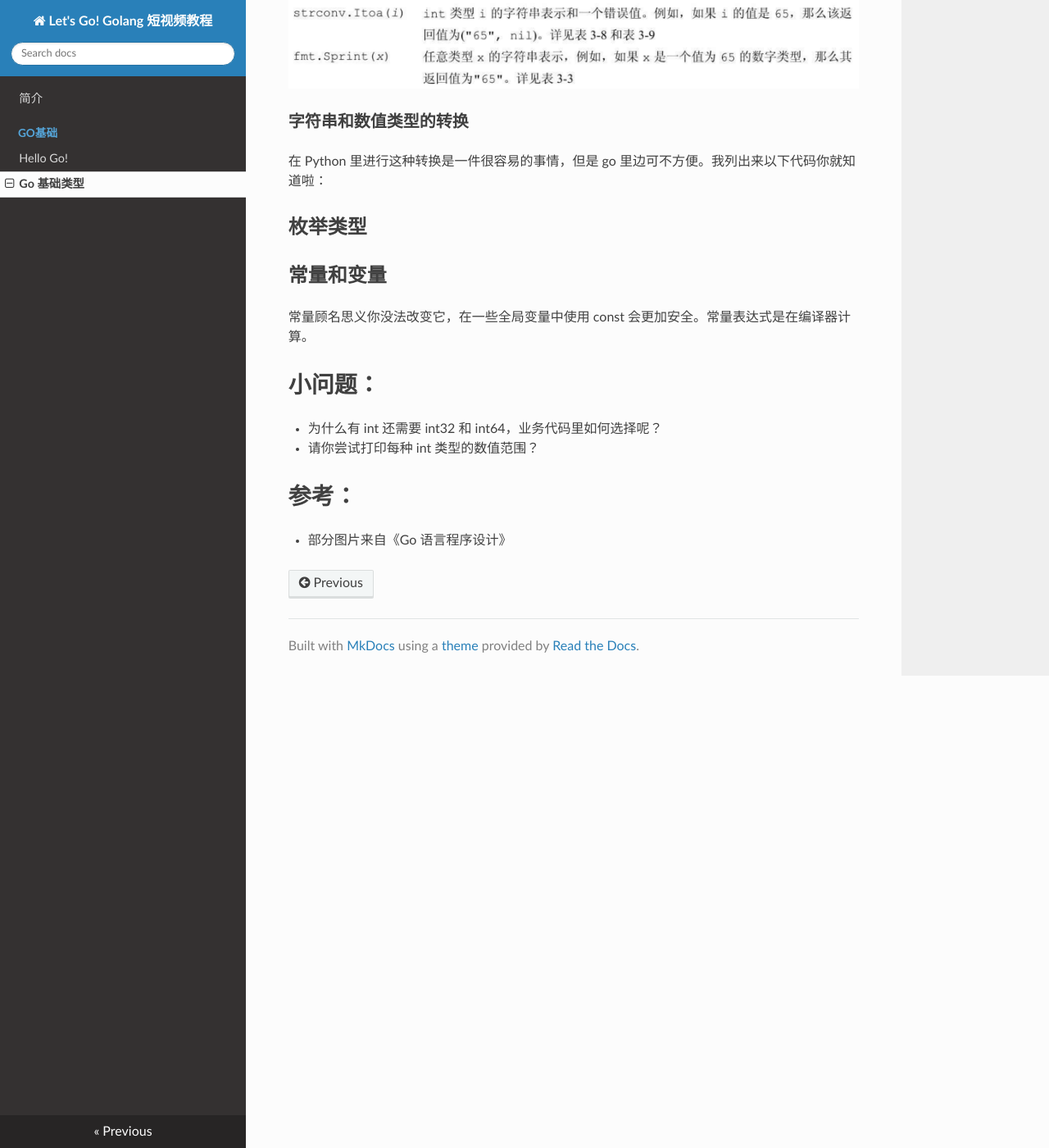
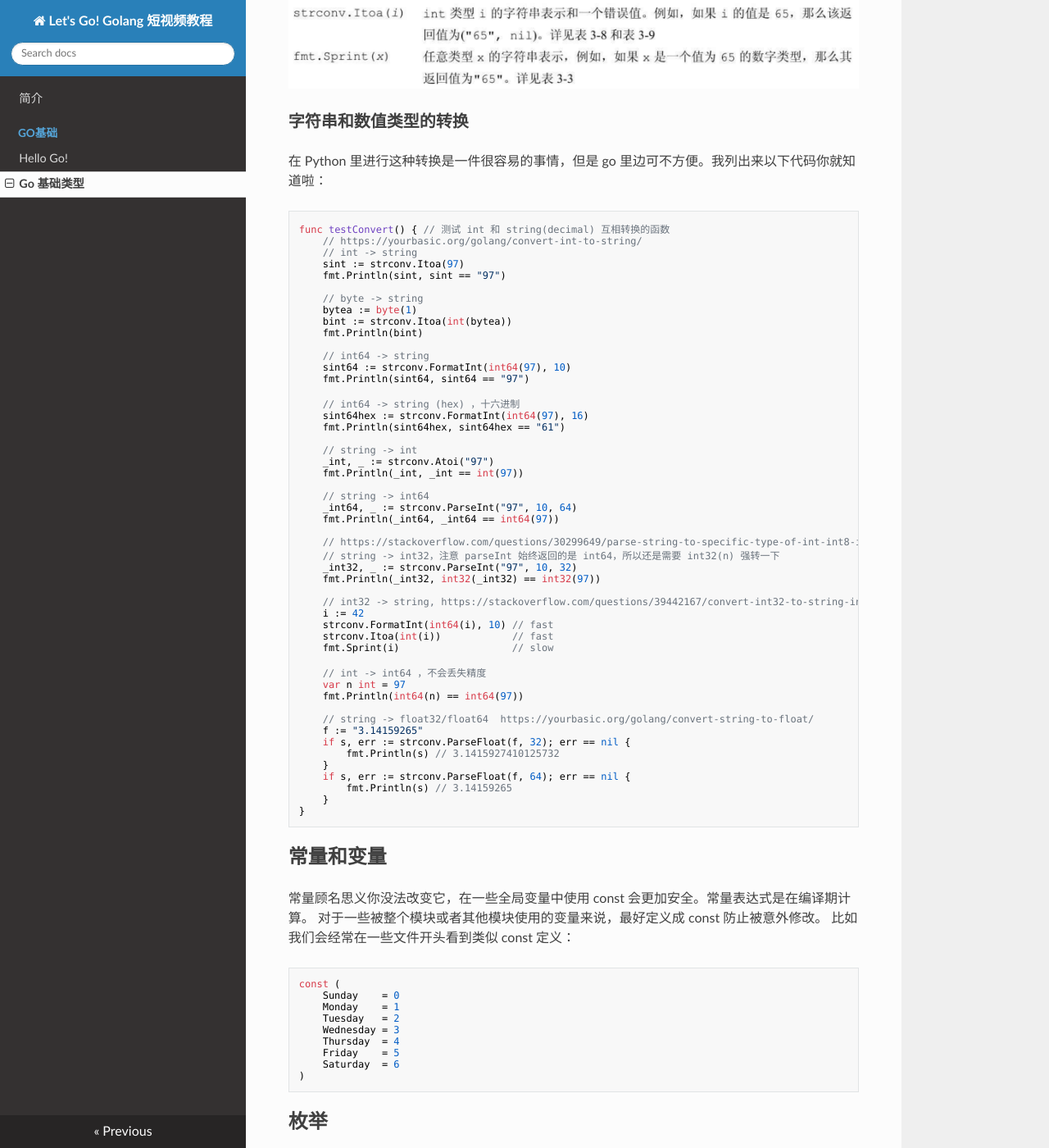
Before and after one commit to PegasusWang/LetsGo, an MkDocs documentation site: the page built from docs/基础篇/01_go_basic_types/basic_types.md, in a window 1280 px wide and 1400 px high, scrolled down 5587 px. Shown: the whole window at 82% size. Built offline with MkDocs 1.6.1, drawn with Linux system fonts in a browser that asks for light colours; nearby versions of some CDN libraries; some of the changed text lies outside the part shown.

Commit message:
go const and iota

````diff
--- a/docs/基础篇/01_go_basic_types/basic_types.md
+++ b/docs/基础篇/01_go_basic_types/basic_types.md
@@ -165,11 +165,95 @@ func stringDemo() {
 
 在 Python 里进行这种转换是一件很容易的事情，但是 go 里边可不方便。我列出来以下代码你就知道啦：
 
-## 枚举类型
+```go
+func testConvert() { // 测试 int 和 string(decimal) 互相转换的函数
+	// https://yourbasic.org/golang/convert-int-to-string/
+	// int -> string
+	sint := strconv.Itoa(97)
+	fmt.Println(sint, sint == "97")
+
+	// byte -> string
+	bytea := byte(1)
+	bint := strconv.Itoa(int(bytea))
+	fmt.Println(bint)
+
+	// int64 -> string
+	sint64 := strconv.FormatInt(int64(97), 10)
+	fmt.Println(sint64, sint64 == "97")
+
+	// int64 -> string (hex) ，十六进制
+	sint64hex := strconv.FormatInt(int64(97), 16)
+	fmt.Println(sint64hex, sint64hex == "61")
+
+	// string -> int
+	_int, _ := strconv.Atoi("97")
+	fmt.Println(_int, _int == int(97))
+
+	// string -> int64
+	_int64, _ := strconv.ParseInt("97", 10, 64)
+	fmt.Println(_int64, _int64 == int64(97))
+
+	// https://stackoverflow.com/questions/30299649/parse-string-to-specific-type-of-int-int8-int16-int32-int64
+	// string -> int32，注意 parseInt 始终返回的是 int64，所以还是需要 int32(n) 强转一下
+	_int32, _ := strconv.ParseInt("97", 10, 32)
+	fmt.Println(_int32, int32(_int32) == int32(97))
+
+	// int32 -> string, https://stackoverflow.com/questions/39442167/convert-int32-to-string-in-golang
+	i := 42
+	strconv.FormatInt(int64(i), 10) // fast
+	strconv.Itoa(int(i))            // fast
+	fmt.Sprint(i)                   // slow
+
+	// int -> int64 ，不会丢失精度
+	var n int = 97
+	fmt.Println(int64(n) == int64(97))
+
+	// string -> float32/float64  https://yourbasic.org/golang/convert-string-to-float/
+	f := "3.14159265"
+	if s, err := strconv.ParseFloat(f, 32); err == nil {
+		fmt.Println(s) // 3.1415927410125732
+	}
+	if s, err := strconv.ParseFloat(f, 64); err == nil {
+		fmt.Println(s) // 3.14159265
+	}
+}
+```
 
 ## 常量和变量
 
-常量顾名思义你没法改变它，在一些全局变量中使用 const 会更加安全。常量表达式是在编译器计算。
+常量顾名思义你没法改变它，在一些全局变量中使用 const 会更加安全。常量表达式是在编译期计算。
+对于一些被整个模块或者其他模块使用的变量来说，最好定义成 const 防止被意外修改。
+比如我们会经常在一些文件开头看到类似 const 定义：
+
+```go
+const (
+	Sunday    = 0
+	Monday    = 1
+	Tuesday   = 2
+	Wednesday = 3
+	Thursday  = 4
+	Friday    = 5
+	Saturday  = 6
+)
+```
+
+## 枚举
+
+对于上述这种递增场景，go 还提供了一种更加简洁的方式来定义，使用 iota
+表达式，它可以帮助我们完成自增操作(只有这种常见才推荐去使用 iota)
+
+```go
+const (
+	Sunday = iota
+	Monday
+	Tuesday
+	Wednesday
+	Thursday
+	Friday
+	Saturday
+)
+```
+你可以编写代码打印一下看看剩下的值是多少？
 
 # 小问题：
 
@@ -179,3 +263,4 @@ func stringDemo() {
 # 参考：
 
 - 部分图片来自《Go 语言程序设计》
+- [Ultimate Visual Guide to Go Enums and iota](https://blog.learngoprogramming.com/golang-const-type-enums-iota-bc4befd096d3)
````
Also changed, not shown: docs/基础篇/00_hello_go/hello_go.md (+1 -1 lines), 1 other file.
